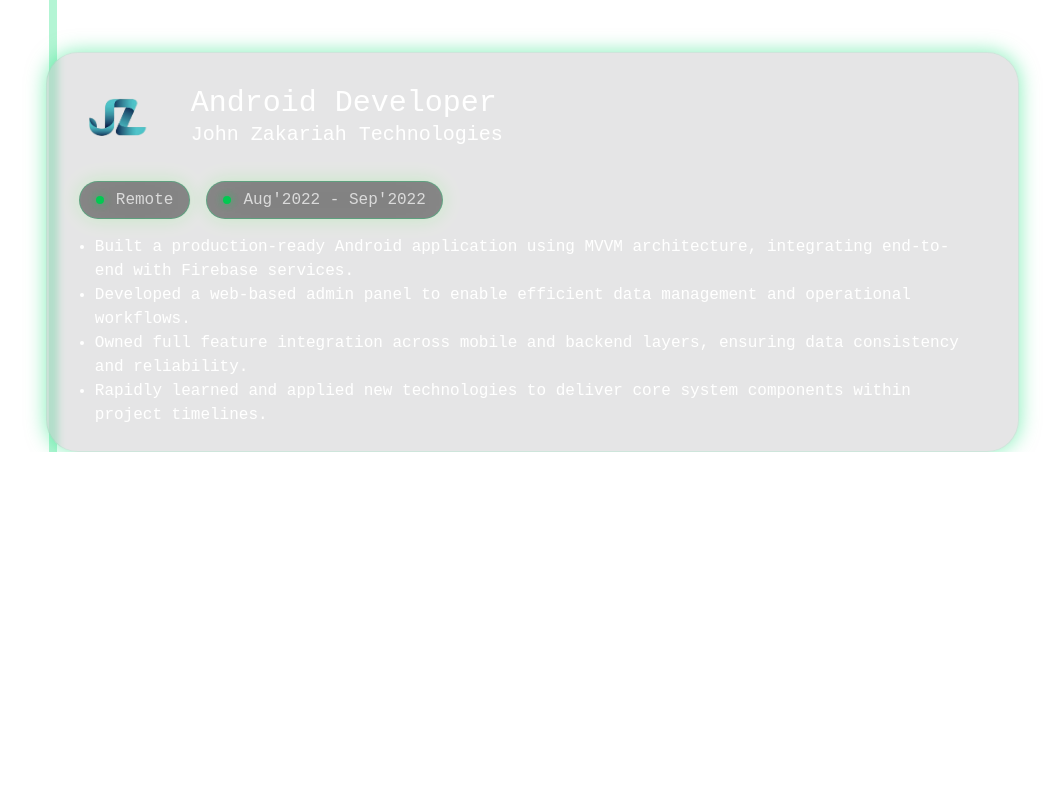
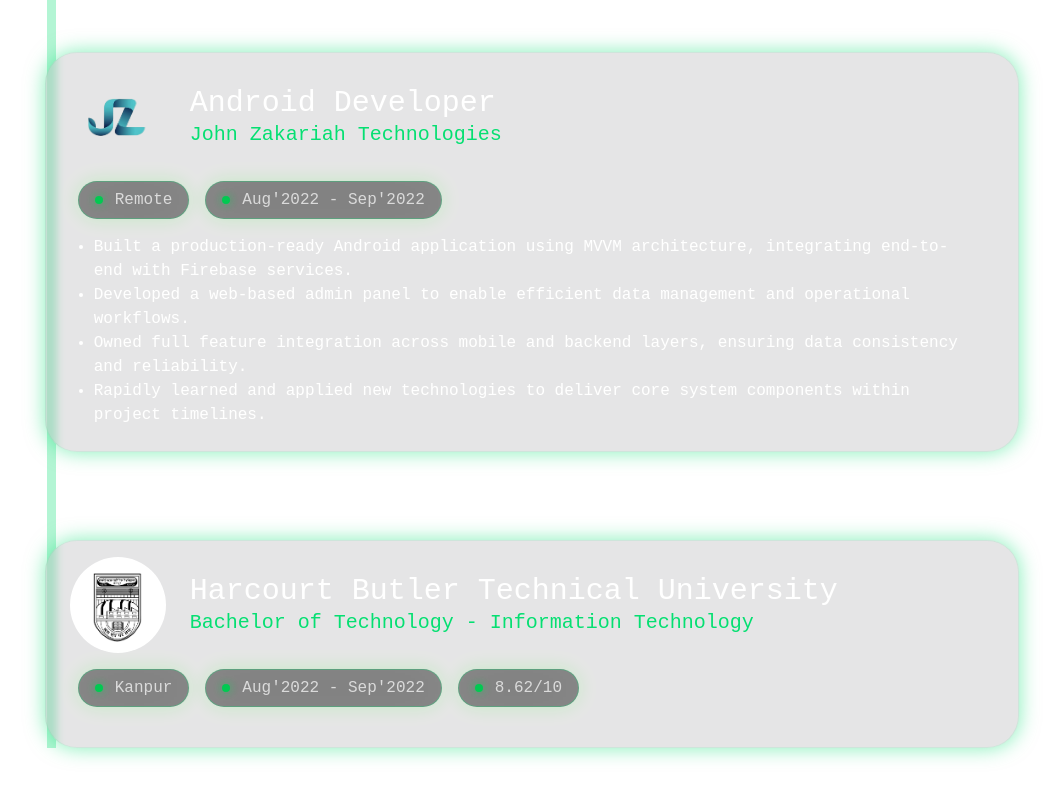
Before and after one commit to shubh4122/Portfolio, a React (Vite) app: page / in a window 1280 px wide. Shown: the part 1980-2780 px from the top of the page, without its empty margins (161-1224 px from the left). Before the commit the page ends 2432 px from the top, so only its background shows below. Built offline with nearby package versions, Linux system fonts and the light colour scheme.

Commit message:
Education Section made, e but nnot used, clubbed with Experience

```diff
--- a/src/App.css
+++ b/src/App.css
@@ -50,6 +50,15 @@
     margin-top: 88px;
 }
 
+.experience {
+    padding-bottom: 88px;
+}
+
+.cardEd {
+    padding: 8px 16px;
+    /*margin-top: 88px;*/
+}
+
 .expCardPills {
     margin: 8px 16px 0 16px;
 }
@@ -59,7 +68,7 @@
 }
 
 .timeline {
-    margin-left: 210px;
+    margin-left: 208px;
 }
 
 
--- a/src/App.jsx
+++ b/src/App.jsx
@@ -6,6 +6,7 @@
 import HeroSection from "./Components/HeroSection.jsx";
 import ExperienceSection from "./Components/ExperienceSection.jsx";
 import TopNavbar from "./Components/TopNavbar.jsx";
+import EducationSection from "./Components/EducationSection.jsx";
 // import { motion, AnimatePresence} from "motion/react";
 
 
@@ -97,16 +98,21 @@
                     <HeroSection roles={roles} role={role} />
                 </div>
 
-                <div>
-                    <h1 className="leftall text-7xl font-bold tracking-tight text-green-400 ">Work Experience.</h1>
+                <div className="experience">
+                    <h1 className="leftall text-7xl font-bold tracking-tight text-green-400 ">Experience.</h1>
                     <div className="flex">
-                        <div className="timeline bg-green-400/30 h-auto w-2.5">
+                        <div className="timeline bg-green-400/30 h-auto w-[11px]">
                             {/*<span className="absolute rounded-full bg-green-400 h-20 w-20"></span>*/}
-                            <span className="absolute  bg-green-400 h-1/5 w-2"/>
+                            <span className="absolute bg-green-400 h-1/5 w-[9px]"/>
                         </div>
                         <ExperienceSection/>
                     </div>
                 </div>
+
+                {/*<div className="education">*/}
+                {/*    <h1 className="leftall text-7xl font-bold tracking-tight text-green-400 ">Education.</h1>*/}
+                {/*    <EducationSection/>*/}
+                {/*</div>*/}
 
             </div>
 
--- /dev/null
+++ b/src/Components/EducationCard.jsx
@@ -0,0 +1,29 @@
+import Pill from "./Pill.jsx";
+
+const EducationCard = ({img, branch, institute, duration, location, grade}) => {
+    return (
+        <div className="cardEd
+            bg-gray-950/10 backdrop-blur-xs
+            border border-green-400/10
+            shadow-[0_0_20px_rgba(0,255,0,0.15)] shadow-green-400/50
+            w-screen rounded-4xl text-white">
+
+            <div className="flex items-center gap-4 rounded-4xl">
+                <img src={img} alt={institute} className="expLogo rounded-full h-24 w-24 " />
+                <div className="flex flex-col">
+                    <p className="text-3xl">{institute}</p>
+                    <p className="text-xl bold text-green-400">{branch}</p>
+                </div>
+            </div>
+
+            <div className="flex expCardPills items-center gap-4 rounded-4xl">
+                <Pill text={location} />
+                <Pill text={duration} />
+                <Pill text={grade} />
+            </div>
+
+        </div>
+    )
+}
+
+export default EducationCard;
--- /dev/null
+++ b/src/Components/EducationSection.jsx
@@ -0,0 +1,16 @@
+import EducationCard from "./EducationCard.jsx";
+
+const EducationSection = () => {
+    return (
+        <div className="w-screen border-8 border-green-400 flex ">
+
+            <EducationCard img="hbtu.png" location={"Kanpur"} duration={"2020 - 2024"} branch={"Information Technology"} institute={"Harcourt Butler Technical University"} grade={"8.62/10"}/>
+
+            {/*<EducationCard img="gurukul.jpg" location={"Lucknow"} duration={"2018 - 2019"} branch={"Science + Computers"} institute={"Gurukul Academy"} grade={"95.5%"}/>*/}
+
+            {/*<EducationCard img="gurukul.jpg" location={"Lucknow"} duration={"2016 - 2027"} branch={"Science + Computers"} institute={"Gurukul Academy"} grade={"94.6%"}/>*/}
+        </div>
+    )
+}
+
+export default EducationSection;
--- a/src/Components/ExpCard.jsx
+++ b/src/Components/ExpCard.jsx
@@ -1,6 +1,6 @@
 import Pill from "./Pill.jsx";
 
-const ExpCard = ({img, Company, expRole, duration, location, responsibilities}) => {
+const ExpCard = ({img, Company, expRole, duration, location, responsibilities, grade}) => {
     return (
         <div className="card
             bg-gray-950/10 backdrop-blur-xs
@@ -11,7 +11,7 @@
                 <img src={img} alt={Company} className="expLogo rounded-full h-24 w-24 " />
                 <div className="flex flex-col">
                     <p className="text-3xl">{expRole}</p>
-                    <p className="text-xl bold">{Company}</p>
+                    <p className="text-xl bold text-green-400">{Company}</p>
                 </div>
             </div>
 
@@ -19,6 +19,7 @@
             <div className="flex expCardPills items-center gap-4 rounded-4xl">
                 <Pill text={location} />
                 <Pill text={duration} />
+                {grade && <Pill text={grade}/>}
             </div>
 
             <ul className="list-disc ulist">
--- a/src/Components/ExperienceSection.jsx
+++ b/src/Components/ExperienceSection.jsx
@@ -1,4 +1,5 @@
 import ExpCard from "./ExpCard.jsx";
+import EducationCard from "./EducationCard.jsx";
 
 const ExperienceSection = () => {
     return (
@@ -32,6 +33,12 @@
                          "Owned full feature integration across mobile and backend layers, ensuring data consistency and reliability.",
                          "Rapidly learned and applied new technologies to deliver core system components within project timelines.",
                      ]}/>
+
+            <ExpCard img={"hbtu.png"} expRole={"Harcourt Butler Technical University"}
+                     duration={"Aug'2022 - Sep'2022"} Company={"Bachelor of Technology - Information Technology"} location={"Kanpur"}
+                     grade={"8.62/10"} responsibilities={[]}
+                     />
+
         </div>
     )
 }
```
Also changed, not shown: public/gurukul.jpg (added), public/hbtu.png (added).
